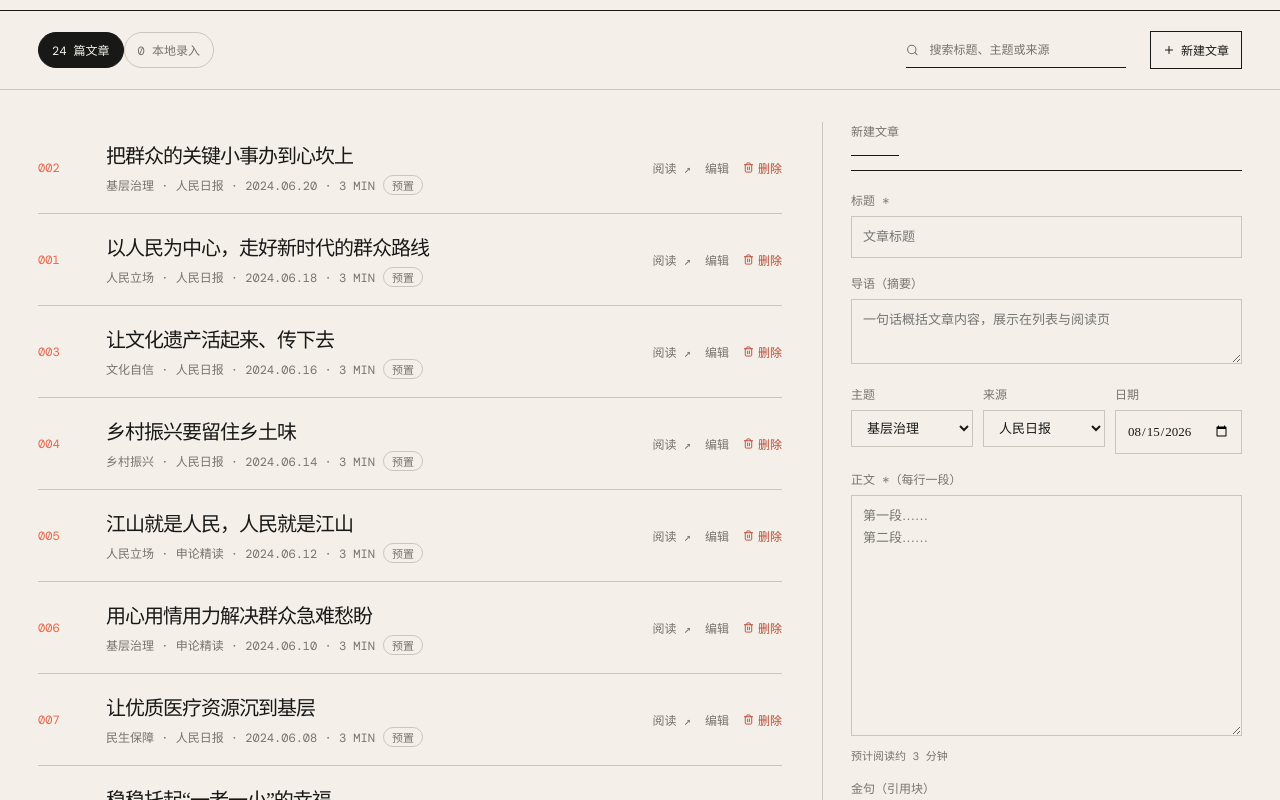
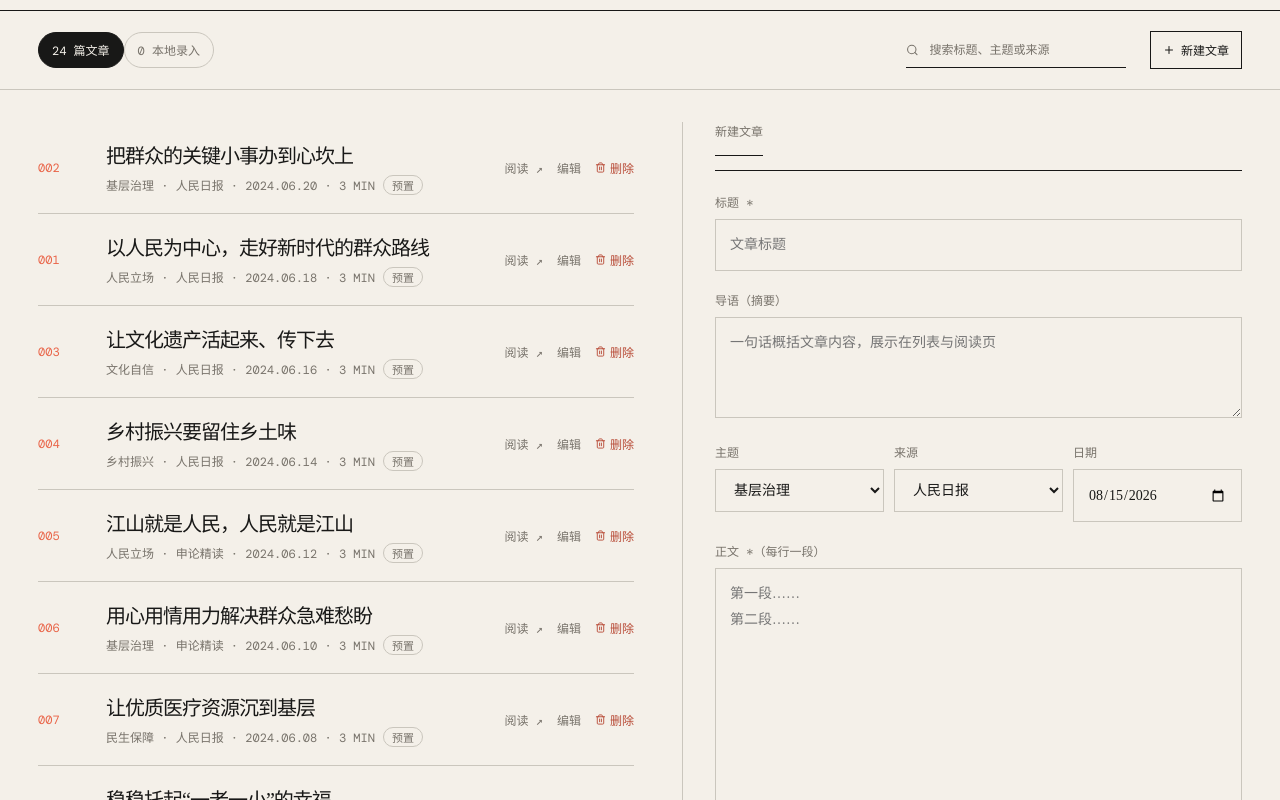
Before and after one commit to lnzhangsong/gongkao, a React (Vite) app: page /admin in a window 1280 px wide. Shown: the part 380-1180 px from the top of the page. Built offline with nearby package versions, Linux system fonts and the light colour scheme; a web font is replaced by a local one.

Commit message:
style: 文章管理编辑区放大
- 表单列 420px → 560px（宽屏取满，窄屏 420 起）
- 输入控件加大：内边距 12px14px、字号 14px、行高 1.8
- 正文编辑区 10 行 → 16 行，导语 2 行 → 3 行
- 字段间距 16px → 20px

```diff
--- a/src/pages/AdminPage.tsx
+++ b/src/pages/AdminPage.tsx
@@ -206,7 +206,7 @@ export function AdminPage() {
               value={form.summary}
               onChange={(e) => setForm({ ...form, summary: e.target.value })}
               placeholder="一句话概括文章内容，展示在列表与阅读页"
-              rows={2}
+              rows={3}
             />
           </label>
 
@@ -250,7 +250,7 @@ export function AdminPage() {
               value={form.contentText}
               onChange={(e) => setForm({ ...form, contentText: e.target.value })}
               placeholder={'第一段……\n第二段……'}
-              rows={10}
+              rows={16}
             />
             <small className="admin-hint">预计阅读约 {computeReadTime(form.contentText.split('\n').filter((s) => s.trim()))} 分钟</small>
           </label>
--- a/src/styles/admin.css
+++ b/src/styles/admin.css
@@ -8,8 +8,8 @@
 
 .admin-content {
   display: grid;
-  grid-template-columns: minmax(0, 1fr) 420px;
-  gap: 40px;
+  grid-template-columns: minmax(0, 1fr) minmax(420px, 560px);
+  gap: 48px;
   max-width: 1920px;
   margin: 0 auto;
   padding: 32px 38px 80px;
@@ -78,7 +78,7 @@
 /* 表单 */
 .admin-form {
   border-left: 1px solid var(--line);
-  padding-left: 28px;
+  padding-left: 32px;
   align-self: start;
   position: sticky;
   top: 100px;
@@ -90,19 +90,19 @@
   align-items: center;
   border-bottom: 1px solid var(--ink);
   padding-bottom: 14px;
-  margin-bottom: 20px;
+  margin-bottom: 22px;
 }
 
 .admin-field {
   display: block;
-  margin-bottom: 16px;
+  margin-bottom: 20px;
 }
 
 .admin-field > span {
   display: block;
   font: 12px var(--mono);
   color: var(--muted);
-  margin-bottom: 7px;
+  margin-bottom: 8px;
 }
 
 .admin-field input,
@@ -112,8 +112,8 @@
   border: 1px solid var(--line);
   background: transparent;
   color: var(--ink);
-  padding: 9px 11px;
-  font: 13px/1.7 var(--serif);
+  padding: 12px 14px;
+  font: 14px/1.8 var(--serif);
   outline: none;
   border-radius: 0;
 }
```
